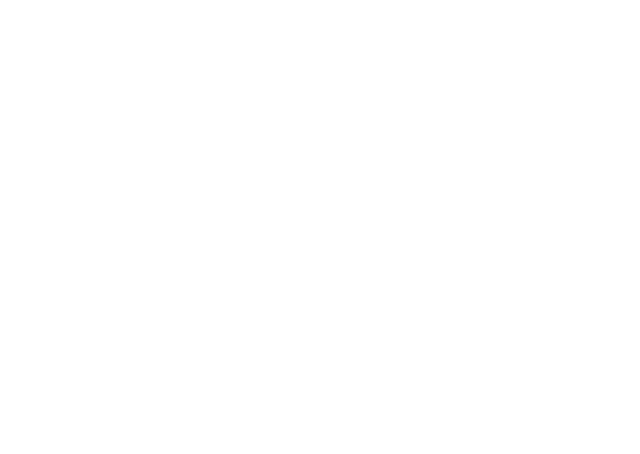
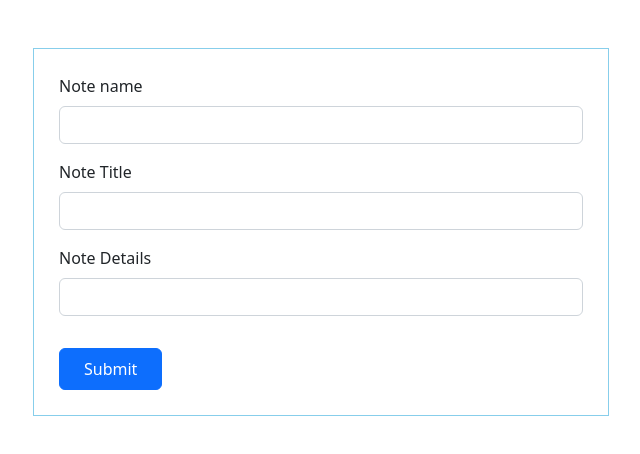
Before and after one commit to akjilani120/india-company-note-app, a React (Create React App) app: page /updateNote/1 in a window 1280 px wide. Before the commit this address had no page. Shown: the top 454 px of the page, without its empty margins (319-959 px from the left). Built offline with nearby package versions, Linux system fonts and the light colour scheme.

Commit message:
add single data update

```diff
--- a/src/App.js
+++ b/src/App.js
@@ -4,18 +4,20 @@ import { Route, Routes } from "react-router-dom";
 import AddData from "./Component/AddData";
 import Home from "./Component/Home";
 import ShowData from "./Component/ShowData";
+import UpdateNote from "./Component/UpdateNote";
 
 export const MyContext = createContext([]);
 
 function App() {
   const [totalData, setTotalData] = useState([]);
-
+  const [updateData , setUpdateData] = useState({})
   useEffect(() =>{
     const locatData= JSON.parse(localStorage.getItem("note"))
     setTotalData(locatData)
   } , [])
+
   return (
-    <MyContext.Provider value={{ totalData,  setTotalData }}>
+    <MyContext.Provider value={{ totalData,  setTotalData ,  updateData,  setUpdateData  }}>
       <Routes>
         <Route element={<Home />} path="/">
           <Route
@@ -29,6 +31,7 @@ function App() {
             element={<ShowData  />}
           ></Route>
         </Route>
+        <Route path="/updateNote/:id" element={<UpdateNote/>}></Route>
       </Routes>
     </MyContext.Provider>
   );
--- a/src/Component/Home.js
+++ b/src/Component/Home.js
@@ -1,10 +1,8 @@
-import React, { createContext, useState } from 'react';
-import ShowData from './ShowData';
+import React from 'react';
+import './Stylemodule.css'
+import {  Outlet } from 'react-router-dom';
+import CustomProfileLink from './CustomProfileLink';
 
-import './Home.css'
-import { Link, Outlet } from 'react-router-dom';
-import CustomProfileLink from './CustomProfileLink';
-export const MyContext = createContext("Book Name")
 
 const Home = () => {
 
--- a/src/Component/InputField.js
+++ b/src/Component/InputField.js
@@ -1,6 +1,6 @@
 import React from "react";
 
-const InputField = ({ setData, type, name, lableName, value, require }) => {
+const InputField = ({ setData, type, name, lableName,  placeHolder }) => {
   return (
     <div class="mb-3">
       <label for="exampleInputEmail1" class="form-label">
@@ -8,6 +8,8 @@ const InputField = ({ setData, type, name, lableName, value, require }) => {
       </label>
       <input
         type={type}
+        name={name}
+        placeholder={placeHolder}
         className="form-control"
         onChange={(e) => setData(e.target.value)}
         required
--- a/src/Component/Modal.js
+++ /dev/null
@@ -1,93 +0,0 @@
-import React, { useContext, useState } from "react";
-import { MyContext } from "../App";
-import InputField from "./InputField";
-
-const ModalShow = ({ data }) => {
-
-    const {totalData , setTotalData} = useContext(MyContext)
-  const [updateName, setUpdateName] = useState(data.name);
-  const [updateTitle, setUpdateTitle] = useState(data.title);
-  const [updateMessage, setUpdateMessage] = useState(data.description);
-
-  const handleUpdate = () => {
-    const dataId = data.id
-    const dataDele = totalData.filter(dataDel => dataDel.id !== dataId)
-     const updateMainData ={
-        name : updateName,
-        title : updateTitle,
-        description: updateMessage
-     }
-     setTotalData([...dataDele , updateMainData])
-     localStorage.setItem("note" , JSON.stringify([...dataDele , updateMainData]))
-  };
-  return (
-    <div
-      class="modal fade text-dark"
-      id="exampleModal"
-      tabindex="-3"
-      aria-labelledby="exampleModalLabel"
-      aria-hidden="true"
-    >
-      <div class="modal-dialog">
-        <div class="modal-content">
-          <div class="modal-header">
-            <h5 class="modal-title" id="exampleModalLabel">
-              Note Update
-            </h5>
-            <button
-              type="button"
-              class="btn-close"
-              data-bs-dismiss="modal"
-              aria-label="Close"
-            ></button>
-          </div>
-          <div class="modal-body">
-            <InputField
-              require="required"
-              type="text"
-              name="name"
-              lableName="Note name"
-              value="name"
-              setData={setUpdateName}
-            />
-            <InputField
-              require="required"
-              type="text"
-              name="name"
-              lableName="Note Title"
-              value="phone"
-              setData={setUpdateTitle}
-            />
-            <InputField
-              require="required"
-              type="text"
-              name="name"
-              lableName="Note Details"
-              value="address"
-              setData={setUpdateMessage}
-            />
-          </div>
-          <div class="modal-footer">
-            <button
-              type="button"
-              class="btn btn-secondary"
-              data-bs-dismiss="modal"
-            >
-              Close
-            </button>
-            <button
-              type="button"
-              class="btn btn-primary"
-              data-bs-dismiss="modal"
-              onClick={handleUpdate}
-            >
-              Save Update
-            </button>
-          </div>
-        </div>
-      </div>
-    </div>
-  );
-};
-
-export default ModalShow;
--- a/src/Component/Home.css
+++ b/src/Component/Stylemodule.css
@@ -39,6 +39,11 @@
     background-color: rgb(5, 5, 54);
     color: white;
 }
+.update-form{
+    width: 45%;
+    border: 1px solid skyblue;
+    padding: 25px;
+}
 @media screen and (max-width:768px) {
     .nav-side{
         width: 30%;
--- a/src/Component/TableRowShow.js
+++ b/src/Component/TableRowShow.js
@@ -1,8 +1,10 @@
 import React, { useContext, useState } from "react";
 import ModalShow from "./Modal";
 import { MyContext } from "../App";
+import { useNavigate } from "react-router-dom";
 const TableRowShow = ({ data, index }) => {
-  const { totalData, setTotalData } = useContext(MyContext);
+  const navigate = useNavigate()
+  const { totalData, setTotalData, setUpdateData } = useContext(MyContext);
   const { name, title, description, id } = data;
   const handleDelete = () => {
     const deleteData = totalData.filter((del) => del.id !== id);
@@ -11,6 +13,10 @@ const TableRowShow = ({ data, index }) => {
     setTotalData(deleteData);
   };
 
+const handleUpdate =(id) =>{
+  setUpdateData(data)
+  navigate(`/updateNote/${id}`)
+}
   return (
     <tr>
           <td>{index + 1}</td>
@@ -26,8 +32,7 @@ const TableRowShow = ({ data, index }) => {
           <button
           type="button"
           class="btn btn-warning"
-          data-bs-toggle="modal"
-          data-bs-target="#exampleModal"
+         onClick={() =>handleUpdate(id)}
         >
           update
         </button>
@@ -35,28 +40,6 @@ const TableRowShow = ({ data, index }) => {
 
      </tr>
 
-    // <tr>
-    //   <th scope="row">{index + 1}</th>
-    //   <td>{name}</td>
-    //   <td>{title}</td>
-    //   <td>{description}</td>
-    //   <td>
-    //     <button onClick={handleDelete} className="btn btn-danger">
-    //       Delete
-    //     </button>
-    //   </td>
-    //   <td>
-    //     <button
-    //       type="button"
-    //       class="btn btn-warning"
-    //       data-bs-toggle="modal"
-    //       data-bs-target="#exampleModal"
-    //     >
-    //       update
-    //     </button>
-    //     <ModalShow data={data} />
-    //   </td>
-    // </tr>
   );
 };
 
--- /dev/null
+++ b/src/Component/UpdateNote.js
@@ -0,0 +1,66 @@
+import React, { useContext, useState } from 'react';
+import Button from "react-bootstrap/Button";
+import { useNavigate, useParams } from 'react-router-dom';
+import { MyContext } from '../App';
+import InputField from './InputField';
+
+const UpdateNote = () => {
+    const { totalData, setTotalData , updateData  } = useContext(MyContext);
+    const {id} = useParams()
+    const navigate = useNavigate()
+    const [updateName, setUpdateName] = useState("");
+  const [updateTitle, setUpdateTitle] = useState("");
+  const [updateMessage, setUpdateMessage] = useState("");
+  const handleUpdate = (e) => {
+    e.preventDefault();
+    const dataId = updateData.id
+    const dataDele = totalData.filter(dataDel => dataDel.id !== dataId)
+     const updateMainData ={
+        name : updateName,
+        title : updateTitle,
+        description: updateMessage
+     }
+     setTotalData([...dataDele , updateMainData])
+     localStorage.setItem("note" , JSON.stringify([...dataDele , updateMainData]))
+     navigate("/showData")
+  };
+    console.log("update from data" , updateData)
+    return (
+        <div className='d-flex justify-content-center mt-5'>
+
+           <div className='update-form'>
+           <form onSubmit={ handleUpdate}>
+           <InputField
+              require="required"
+              type="text"
+              name="name"
+              lableName="Note name"
+              placeHolder={updateData.name}
+              setData={setUpdateName}
+            />
+            <InputField
+              require="required"
+              type="text"
+              name="name"
+              lableName="Note Title"
+              placeHolder={updateData.title}
+              setData={setUpdateTitle}
+            />
+            <InputField
+              require="required"
+              type="text"
+              name="name"
+              lableName="Note Details"
+              placeHolder={updateData.description}
+              setData={setUpdateMessage}
+            />
+            <Button className="mt-3 px-4 py-2" variant="primary" type="submit">
+              Submit
+            </Button>
+           </form>
+           </div>
+        </div>
+    );
+};
+
+export default UpdateNote;
```
